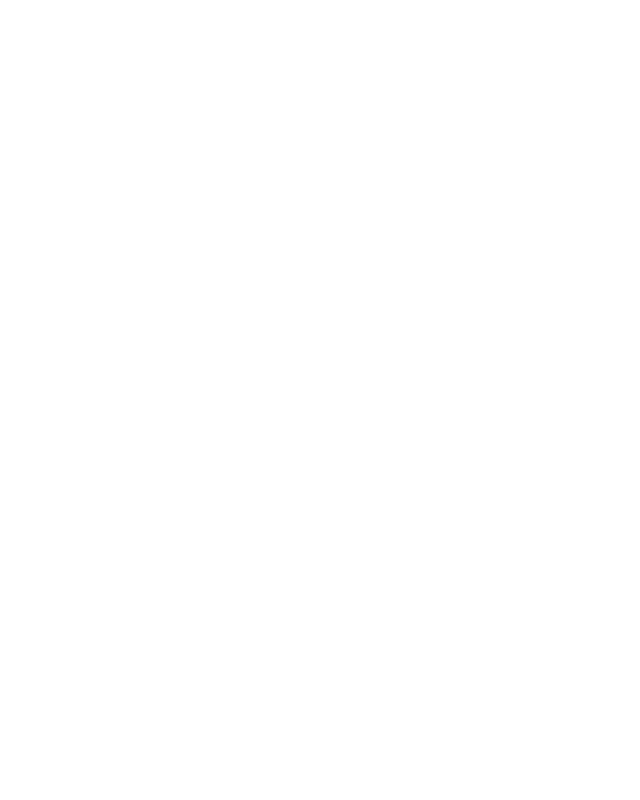
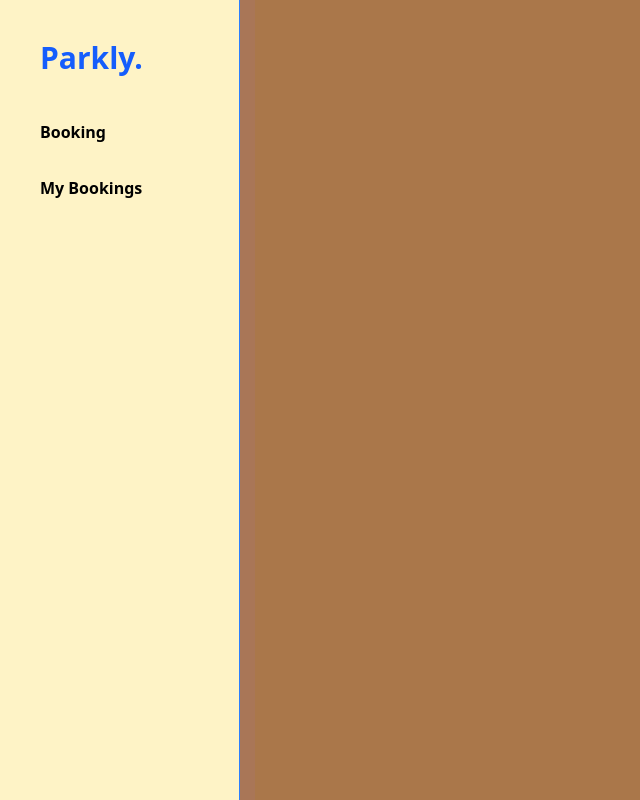
Before and after one commit to Sitr4ka/parkly, a React (Vite) app: page /dashboard in a window 1280 px wide. Before the commit this address had no page. Shown: the whole page, without its empty margins (0-640 px from the left). Built offline with nearby package versions, Linux system fonts and the light colour scheme.

Commit message:
feat: add sidebar menu

```diff
--- /dev/null
+++ b/src/App.jsx
@@ -0,0 +1,25 @@
+import { BrowserRouter, Routes, Route } from "react-router-dom";
+import LandingPage from "./pages/LandingPage";
+import NewReservationPage from "./pages/dashboard/NewReservationPage";
+import MyReservationPage from "./pages/dashboard/MyReservationPage";
+import Dashboard from "./pages/dashboard/Dashboard";
+
+function App() {
+  return (
+    <>
+      <BrowserRouter>
+        <Routes>
+          <Route path="/" element={<LandingPage />}/>
+          <Route path="/dashboard" element={<Dashboard />}>
+            <Route path="reservation" element={<NewReservationPage />}/>
+            <Route path="reservation-list" element={<MyReservationPage />}/>
+          </Route>
+          {/* <Route path="/auth/signUp" element={<SignUp />}/> */}
+          {/* <Route path="/auth/signIn" element={<SignUp />}/> */}
+        </Routes>
+      </BrowserRouter>
+    </>
+  );
+}
+
+export default App;
--- a/src/components/App.jsx
+++ /dev/null
@@ -1,21 +0,0 @@
-import { BrowserRouter, Routes, Route } from "react-router-dom";
-import Home from "../pages/Home";
-import NewReservation from "../pages/dashboard/NewReservation";
-
-function App() {
-  return (
-    <>
-      <BrowserRouter>
-        <Routes>
-          <Route path="/" element={<Home />}/>
-          <Route path="/dashboard/reservation" element={<NewReservation />}/>
-          <Route path="/dashboard/reservationList" element={<NewReservation />}/>
-          {/* <Route path="/auth/signUp" element={<SignUp />}/> */}
-          {/* <Route path="/auth/signIn" element={<SignUp />}/> */}
-        </Routes>
-      </BrowserRouter>
-    </>
-  );
-}
-
-export default App;
--- a/src/components/Sidebar.jsx
+++ b/src/components/Sidebar.jsx
@@ -1,11 +1,42 @@
-import React from 'react';
+import React from "react";
+import { NavLink } from "react-router-dom";
 
-const Sidebar = () => {
-    return (
-        <div>
+function Sidebar() {
+  const menus = [
+    {
+      text: "Booking",
+      // icon: ,
+      path: "/dashboard/reservation",
+    },
+    {
+      text: "My Bookings",
+      // icon: ,
+      path: "/dashboard/reservation-list",
+    },
+  ];
 
-        </div>
-    );
+  return (
+    <div className="w-60 h-screen z-50 bg-amber-100 px-2 flex flex-col border-r border-r-blue-500">
+      <div className="flex ps-8 pt-10 pb-8">
+        <h1 className="text-3xl font-bold text-blue-600">Parkly.</h1>
+      </div>
+
+      <nav className="space-y-2">
+        {menus.map((menuItem, index) => (
+          <NavLink
+            key={index}
+            to={menuItem.path}
+            className={({ isActive }) =>
+              `flex items-center w-full py-3 ps-8 rounded-lg font-semibold transition-colors
+            ${isActive && "bg-blue-700 text-gray-200"}`
+            }
+          >
+            {menuItem.text}
+          </NavLink>
+        ))}
+      </nav>
+    </div>
+  );
 };
 
 export default Sidebar;
--- a/src/main.jsx
+++ b/src/main.jsx
@@ -2,7 +2,7 @@ import { StrictMode } from "react";
 import { createRoot } from "react-dom/client";
 import { Provider } from "react-redux";
 import { store } from "../data/store.js";
-import App from "./components/App.jsx";
+import App from "./App.jsx";
 
 import "./styles/index.css";
 
--- a/src/pages/Home.jsx
+++ /dev/null
@@ -1,11 +0,0 @@
-import React from 'react';
-
-const Home = () => {
-    return (
-        <div>
-            Home Page
-        </div>
-    );
-};
-
-export default Home;
--- /dev/null
+++ b/src/pages/LandingPage.jsx
@@ -0,0 +1,11 @@
+import React from 'react';
+
+const LandingPage = () => {
+    return (
+        <div>
+            <h1>Landing Page</h1>
+        </div>
+    );
+};
+
+export default LandingPage;<h1>Landing Page</h1>
--- /dev/null
+++ b/src/pages/dashboard/Dashboard.jsx
@@ -0,0 +1,16 @@
+import React from "react";
+import Sidebar from "../../components/Sidebar";
+import { Outlet } from "react-router-dom";
+
+const Dashboard = () => {
+  return (
+    <div className="flex bg-gray-400 ">
+      <Sidebar />
+      <div className="flex-1 bg-amber-700/50">
+        <Outlet/>
+      </div>
+    </div>
+  );
+};
+
+export default Dashboard;
--- /dev/null
+++ b/src/pages/dashboard/MyReservationPage.jsx
@@ -0,0 +1,11 @@
+import React from 'react';
+
+const MyReservationPage = () => {
+    return (
+        <div>
+            My Reservation
+        </div>
+    );
+};
+
+export default MyReservationPage;
--- /dev/null
+++ b/src/pages/dashboard/NewReservationPage.jsx
@@ -0,0 +1,11 @@
+import React from 'react';
+
+const NewReservationPage = () => {
+    return (
+        <div>
+            New Reservation
+        </div>
+    );
+};
+
+export default NewReservationPage;
```
Also changed, not shown: src/pages/dashboard/NewReservation.jsx (deleted, +0 -11 lines).
